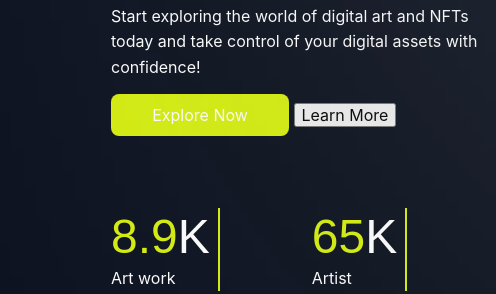
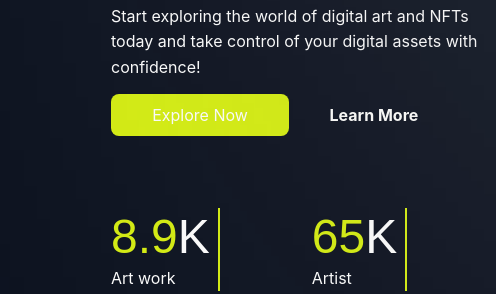
Before and after one commit to PolinaPanyukova/Week6_2, a plain HTML site: page Index.html in a window 1280 px wide. Shown: the part 635-929 px from the top of the page, 0-496 px from the left. Drawn offline with Linux system fonts and the light colour scheme.

Commit message:
add button in first part

```diff
--- a/Index.html
+++ b/Index.html
@@ -24,7 +24,7 @@
             <h1>Discover and Collect The Best NFTs <span class="green_text">Digital Art.</span></h1>
             <h2>Get started with the easiest and most secure platform to buy and trade digital ART and NFT’s. Start exploring the world of digital art and NFTs today and take control of your digital assets with confidence!</h2>
             <button class="btn_first_part_left"> Explore Now</button>
-            <button class="btn_first_part_right"> Learn More</button>
+            <a href="" class="btn_first_part_right">Learn More</a>
         </div>
         <div class="first_part_left_stats">
             <div class="one_stat">
--- a/style.css
+++ b/style.css
@@ -73,6 +73,15 @@ line-height: 160%;
     text-decoration: none;
     color: white;
     background: #D6EF0E;
+}
+.btn_first_part_right {
+    text-decoration:none;
+    font-family: "Inter", sans-serif;
+font-weight: 700;
+font-size: 16px;
+line-height: 120%;
+color: #fffffd;
+padding-left: 36px;
 }
 .green_text {
     color: #d6ef0e;
```
